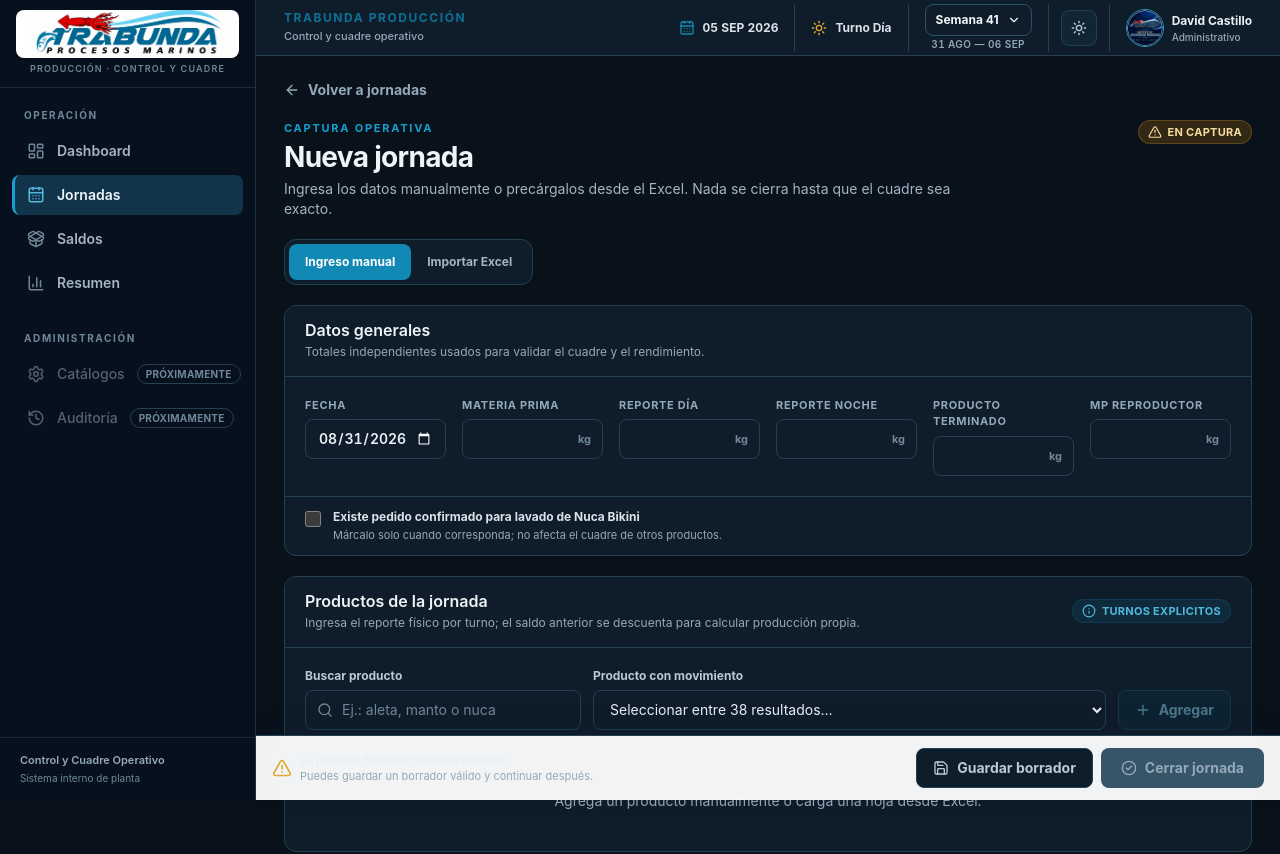
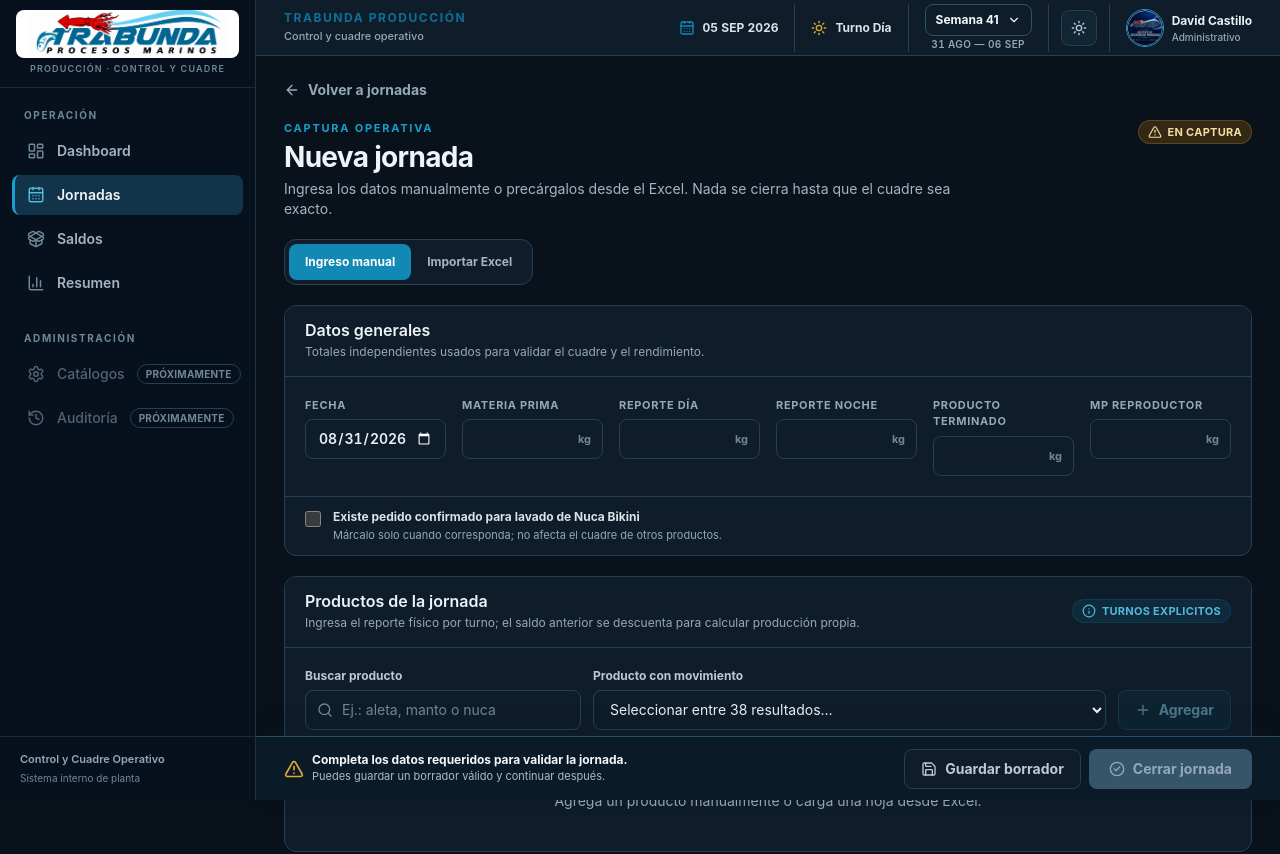
Before and after one commit to DavidDevXPe/Producci-n-Control-y-cuadre, a React (Vite) app in the folder frontend/: page /jornadas/nueva in a window 1280 px wide. Shown: the top 854 px of the page. Built offline with nearby package versions, Linux system fonts and the light colour scheme.

Commit message:
fix: refine production entry action bar

```diff
--- a/frontend/src/features/production/pages/ProductionEntryPage.tsx
+++ b/frontend/src/features/production/pages/ProductionEntryPage.tsx
@@ -101,6 +101,25 @@ function createRow(productId: string, index: number): ProductionCaptureRow | nul
   }
 }
 
+function hasSufficientCaptureData(draft: ProductionCaptureDraft) {
+  const hasRequiredTotals = [
+    draft.rawMaterialKg,
+    draft.declaredDayTotalKg,
+    draft.declaredNightTotalKg,
+    draft.declaredFinishedTotalKg,
+  ].every((value) => value.trim() !== '')
+  const hasCompleteRows =
+    draft.rows.length > 0 &&
+    draft.rows.every(
+      (row) =>
+        row.finishedKg.trim() !== '' &&
+        (draft.shiftAllocationMode === 'RECONCILED_INFERENCE' ||
+          (row.dayReportedKg.trim() !== '' && row.nightReportedKg.trim() !== '')),
+    )
+
+  return /^\d{4}-\d{2}-\d{2}$/.test(draft.date) && hasRequiredTotals && hasCompleteRows
+}
+
 export function ProductionEntryPage() {
   const { date: editingDate } = useParams()
   const navigate = useNavigate()
@@ -169,6 +188,21 @@ export function ProductionEntryPage() {
     buildResult.inputErrors.length === 0 &&
     buildResult.calculation.status === 'BALANCED' &&
     buildResult.calculation.integrityIssues.length === 0
+  const hasSufficientData = hasSufficientCaptureData(draft)
+  const footerStatus = canClose
+    ? {
+        title: 'La jornada está lista para cerrar.',
+        description: 'El cuadre es correcto y no existen diferencias pendientes.',
+      }
+    : hasSufficientData
+      ? {
+          title: 'La jornada todavía requiere revisión.',
+          description: 'Revisa el cuadre y las validaciones pendientes antes de cerrar.',
+        }
+      : {
+          title: 'Completa los datos requeridos para validar la jornada.',
+          description: 'Puedes guardar un borrador válido y continuar después.',
+        }
   const yieldStatus = getYieldStatus(buildResult.calculation.performance.percent)
   const yieldStyles = yieldVisualStyles[yieldStatus.colorVariant]
   const importedBalanceTotal = sumImportedBalances(draft.importedBalances)
@@ -312,7 +346,7 @@ export function ProductionEntryPage() {
   }
 
   return (
-    <div className="space-y-5 pb-24">
+    <div className="space-y-5 pb-[calc(var(--entry-action-bar-height)+1rem)] [--entry-action-bar-height:8.75rem] sm:[--entry-action-bar-height:4.25rem] xl:[--entry-action-bar-height:var(--sidebar-footer-height)]">
       <Link
         to="/jornadas"
         className="inline-flex items-center gap-2 text-sm font-bold text-slate-500 hover:text-brand-800"
@@ -670,13 +704,13 @@ export function ProductionEntryPage() {
         </div>
       ) : null}
 
-      <div className="fixed inset-x-0 bottom-0 z-30 border-t border-slate-200 bg-white/95 px-4 py-3 shadow-[0_-8px_30px_rgb(15_23_42/0.08)] backdrop-blur xl:left-64">
-        <div className="mx-auto flex max-w-[88rem] flex-col gap-3 sm:flex-row sm:items-center sm:justify-between">
-          <div className="flex items-center gap-2">
+      <div className="fixed inset-x-0 bottom-0 z-30 border-t border-slate-200 bg-white/95 py-3 shadow-[0_-8px_30px_rgb(15_23_42/0.08)] backdrop-blur dark:border-[#2b5268] dark:bg-[#0a1a27] xl:left-64 xl:h-[var(--sidebar-footer-height)] xl:py-0">
+        <div className="mx-auto flex w-full max-w-[92.5rem] flex-col gap-3 px-4 sm:flex-row sm:items-center sm:justify-between sm:px-5 lg:px-6 xl:h-full xl:px-7 2xl:px-8">
+          <div className="flex items-center gap-2" role="status" aria-live="polite">
             {canClose ? <CheckCircle2 className="size-5 text-emerald-600" aria-hidden="true" /> : <AlertTriangle className="size-5 text-amber-600" aria-hidden="true" />}
             <div>
-              <p className="text-xs font-bold text-slate-900">{canClose ? 'Cuadre correcto: 0.00 kg' : 'La jornada todavía requiere revisión'}</p>
-              <p className="text-[0.6875rem] text-slate-500">Puedes guardar un borrador válido y continuar después.</p>
+              <p className="text-xs font-bold text-slate-900 dark:text-[#f3f8fb]">{footerStatus.title}</p>
+              <p className="text-[0.6875rem] text-slate-500 dark:text-[#a5bed0]">{footerStatus.description}</p>
             </div>
           </div>
           <div className="flex gap-2">
--- a/frontend/src/index.css
+++ b/frontend/src/index.css
@@ -39,6 +39,7 @@
   text-rendering: optimizeLegibility;
   -webkit-font-smoothing: antialiased;
   --sidebar-width: 16rem;
+  --sidebar-footer-height: 4rem;
 }
 
 html.dark {
--- a/frontend/src/layouts/AdminLayout.tsx
+++ b/frontend/src/layouts/AdminLayout.tsx
@@ -173,7 +173,7 @@ function SidebarContent({ onNavigate }: SidebarContentProps) {
         </nav>
       </div>
 
-      <div className="border-t border-white/10 px-5 py-3.5">
+      <div className="h-[var(--sidebar-footer-height)] shrink-0 border-t border-white/10 px-5 py-3.5">
         <p className="text-[0.6875rem] font-semibold text-slate-400 dark:text-[#94a9b8]">
           Control y Cuadre Operativo
         </p>
```
Also changed, not shown: 1 other file (tests, documents, lock files or other folders).
